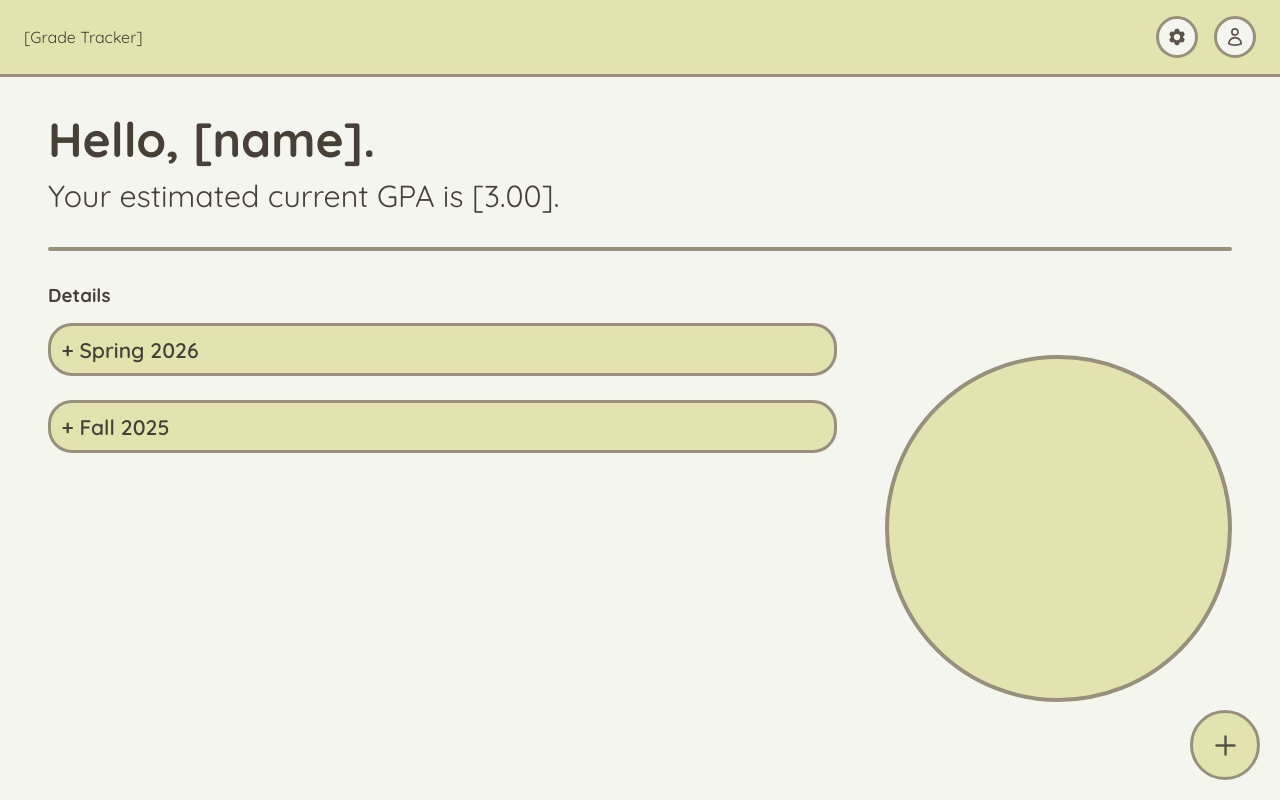
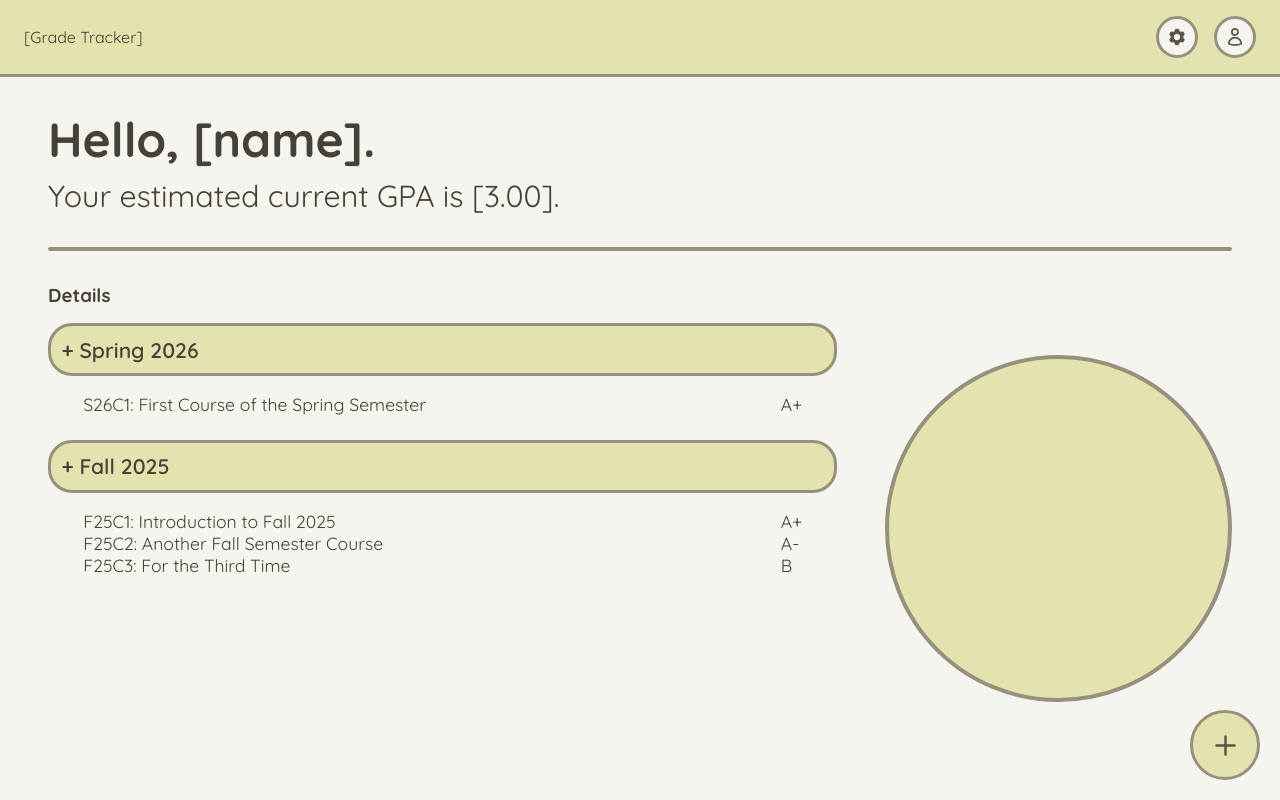
Before and after one commit to beryl-11/grade-tracker, a React (Vite) app: page / in a window 1280 px wide. Built offline with nearby package versions, Linux system fonts and the light colour scheme.

Commit message:
collapsible animation

```diff
--- a/src/components/Collapsible/Collapsible.jsx
+++ b/src/components/Collapsible/Collapsible.jsx
@@ -4,15 +4,11 @@ import { useState } from "react";
 import ClickableTableRow from "./ClickableTableRow";
 
 function Collapsible(props) {
-    const [collapsibleState, setCollapsibleState] = useState("collapsed");
+    const [collapsedState, setCollapsedState] = useState(false);
 
     //TODO: Find more elegant way of toggling states
     function toggleCollapsible() {
-        if (collapsibleState === "collapsed") {
-            setCollapsibleState("expanded");
-        } else {
-            setCollapsibleState("collapsed");
-        }
+        setCollapsedState(prevState => !prevState);
     }
 
     const { semester, courseList } = props;
@@ -20,7 +16,8 @@ function Collapsible(props) {
     return <div className="collapsible">
         <button type="button" className="collapsible-btn" onClick={toggleCollapsible}>{semester}</button>
 
-        <table className={`collapsible-content ${collapsibleState}`}>
+        <div className={`collapsible-content${collapsedState ? " collapsed" : ""}`}>
+            <table>
                 <tbody>
                     {courseList.map((courseObject) => {
                         const currId = Object.keys(courseObject)[0];
@@ -35,6 +32,7 @@ function Collapsible(props) {
                 </tbody>
             </table>
         </div>
+    </div>
 }
 
 export default Collapsible
--- a/src/css/Collapsible.css
+++ b/src/css/Collapsible.css
@@ -22,13 +22,23 @@
 }
 
 .collapsible-content {
+    display: grid;
+    grid-template-rows: 1fr;
+    transition: all 0.5s ease;
     margin: 0.5em 2em;
-    font-size: 1em;
-    text-align: left;
+    overflow: hidden;
 }
 
 .collapsed {
-    display: none;
+    grid-template-rows: 0fr;
+    transition: all 0.5s ease;
+    margin: 0 2em;
+}
+
+.collapsible table {
+    border: 0;
+    font-size: 1em;
+    text-align: left;
 }
 
 .collapsible tr:hover {
```
Lines whose indentation alone changed are shown as unchanged.
